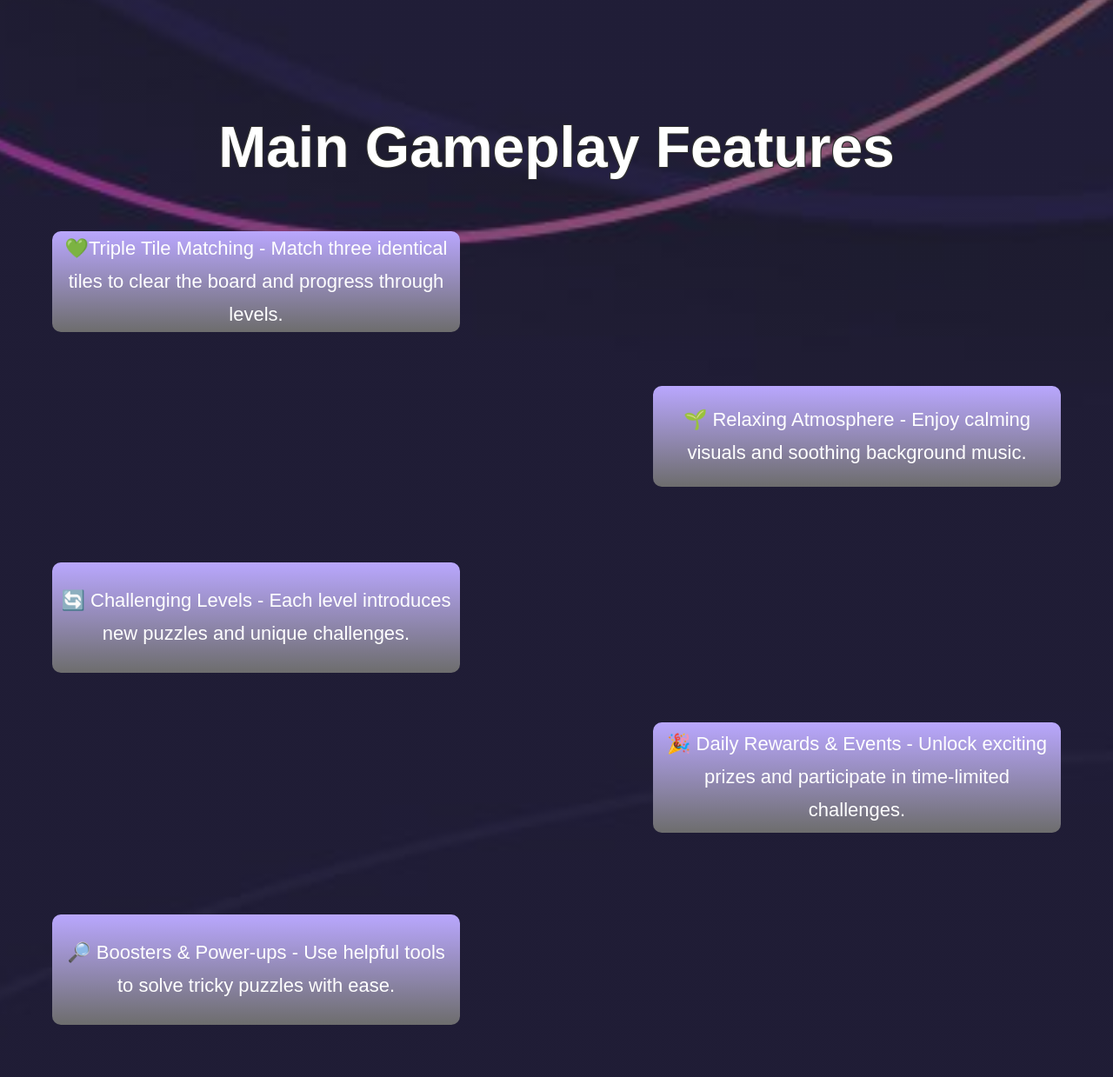
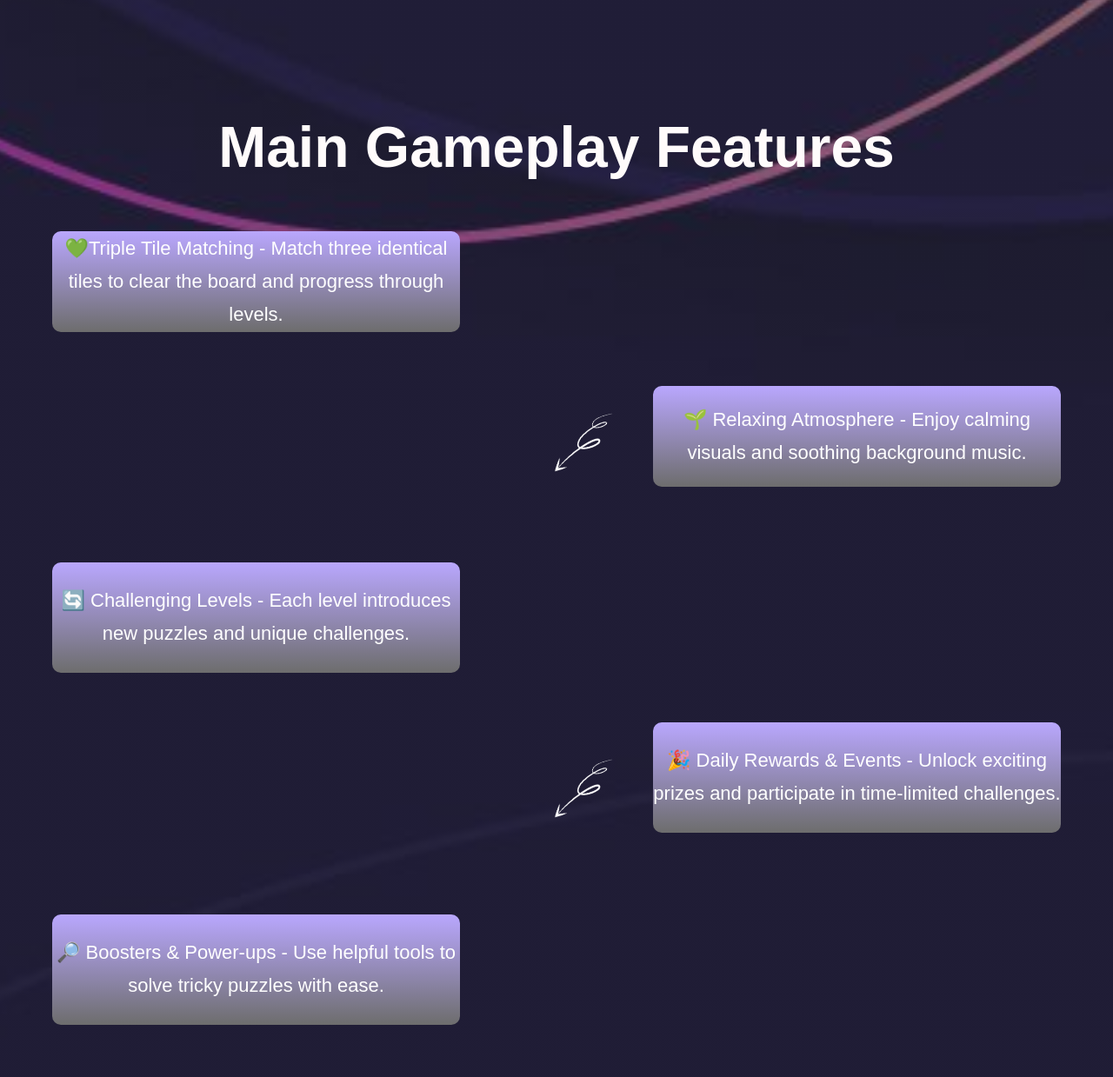
Before and after one commit to Yuliia-Diachenko/stp-8302, a website built with Vite: page src/index.html in a window 1280 px wide. Shown: the part 1120-2359 px from the top of the page at 87% size. Built offline with nearby package versions, Linux system fonts and the light colour scheme; files whose address does not match are found by name; a web font is replaced by a local one; what accordion-js would draw is missing.

Commit message:
fix images

```diff
--- a/src/scss/features.scss
+++ b/src/scss/features.scss
@@ -18,9 +18,7 @@
   font-weight: 600;
   @include font(32, 38);
   text-align: center;
-  color: #fff;
-  text-shadow: -1px -1px 0 #303030, 1px -1px 0 #303030, -1px 1px 0 #303030,
-    1px 1px 0 #303030;
+  color: #fffbfb;
   margin-bottom: 20px;
 
   @include media(desktop) {
@@ -47,7 +45,7 @@
   height: 112px;
   position: relative;
   text-align: center;
-  padding: 5px 10px;
+
   @include media(desktop) {
     width: 469px;
     height: 127px;
@@ -62,26 +60,24 @@
     background-repeat: no-repeat;
     position: absolute;
     left: 50%;
-    z-index: 9999;
     transform: translateX(-50%);
-    background-image: url('./img/features/arrow.png');
+    background-image: url('../img/features/arrow.png');
     @media (min-resolution: 2dppx), (-webkit-min-device-pixel-ratio: 2) {
-      background-image: url('./img/features/arrow@2x.png');
+      background-image: url('../img/features/arrow@2x.png');
     }
   }
 
   &:nth-child(odd)::after {
     bottom: -60px;
-    z-index: 9999;
     @include media(desktop) {
-      background-image: url('./img/features/arrow-d@.png');
+      background-image: url('../img/features/arrow-d@.png');
 
       @media (min-resolution: 2dppx), (-webkit-min-device-pixel-ratio: 2) {
-        background-image: url('./img/features/arrow-d@2x.png');
+        background-image: url('../img/features/arrow-d@2x.png');
       }
+
       left: auto;
-      right: -30px;
-      bottom: -90px;
+      right: -80px;
     }
   }
 
@@ -89,10 +85,10 @@
     bottom: -70px;
     transform: translateX(-50%) rotate(115deg);
     @include media(desktop) {
-      background-image: url('./img/features/arrow-d.png');
+      background-image: url('../img/features/arrow-d.png');
 
       @media (min-resolution: 2dppx), (-webkit-min-device-pixel-ratio: 2) {
-        background-image: url('./img/features/arrow-d@2x.png');
+        background-image: url('../img/features/arrow-d@2x.png');
       }
 
       left: -80px;
```
